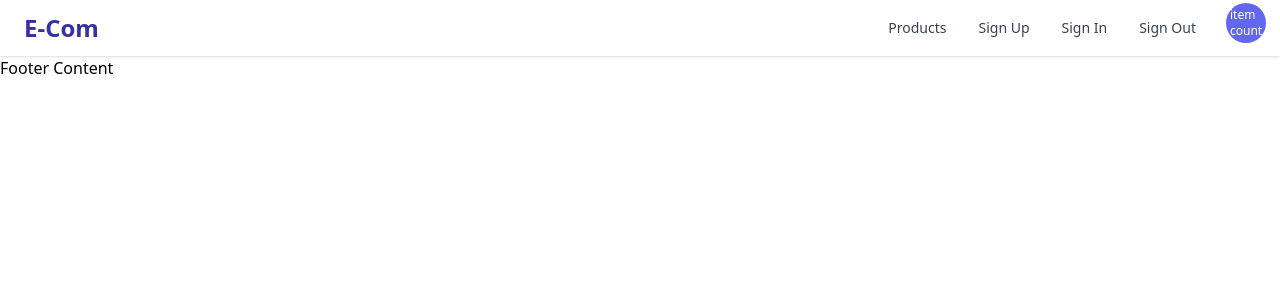
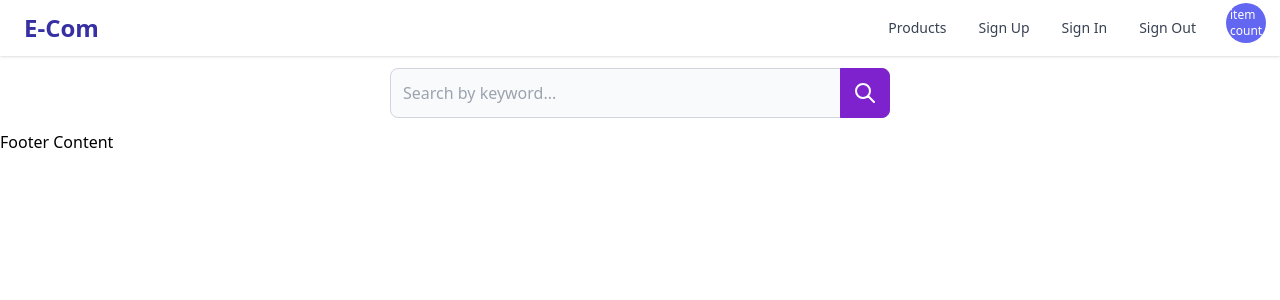
Before and after one commit to bug-king-solver/vita-meals-frontend, a Vue app: page / in a window 1280 px wide. Shown: the top 300 px of the page. Built offline with nearby package versions, Linux system fonts and the light colour scheme.

Commit message:
feat: define products page route and view

```diff
--- a/src/components/ProductList.vue
+++ b/src/components/ProductList.vue
@@ -1,7 +1,7 @@
 <template>
     <div id="product_list">
         <div class="m-3 grid place-items-center">
-            <ProductSearch @handle-search="handleSubmit" />
+            <ProductSearchBox @handle-search="handleSubmit" />
         </div>
 
         <div class="flex flex-wrap justify-center mt-3">
@@ -11,6 +11,7 @@
 </template>
 
 <script setup lang="ts">
+import ProductSearchBox from './ProductSearchBox.vue';
 const handleSubmit = () => {
 
 }
--- a/src/router/index.ts
+++ b/src/router/index.ts
@@ -1,10 +1,16 @@
 import { createRouter, createWebHistory } from 'vue-router'
 import SignUpPage from '../pages/SignUpPage.vue'
 import SignInPage from '../pages/SignInPage.vue'
+import ProductsPage from '../pages/ProductsPage.vue'
 
 const router = createRouter({
   history: createWebHistory(import.meta.env.BASE_URL),
   routes: [
+    {
+      path: '/',
+      name: 'products',
+      component: ProductsPage
+    },
     {
       path: '/signup',
       name: 'signup',
```
